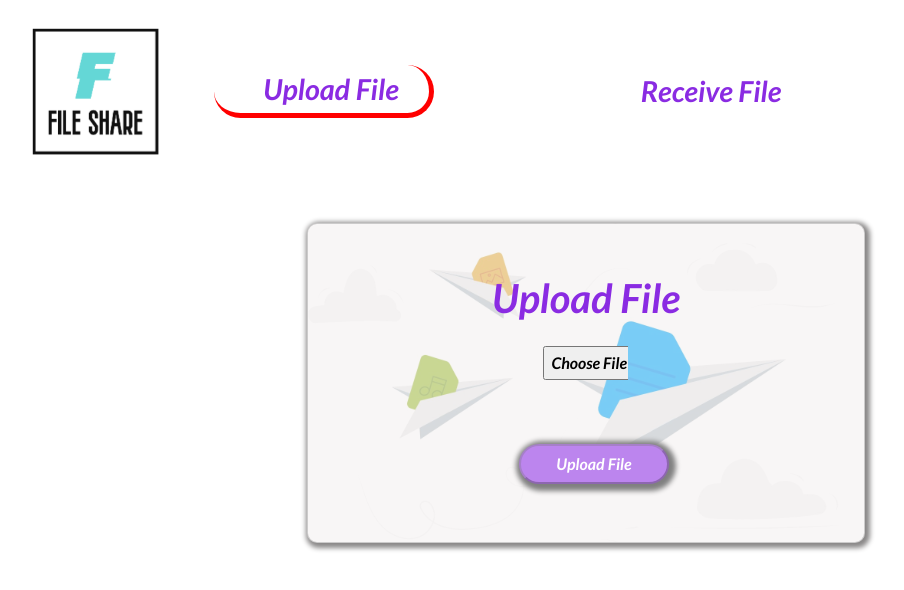
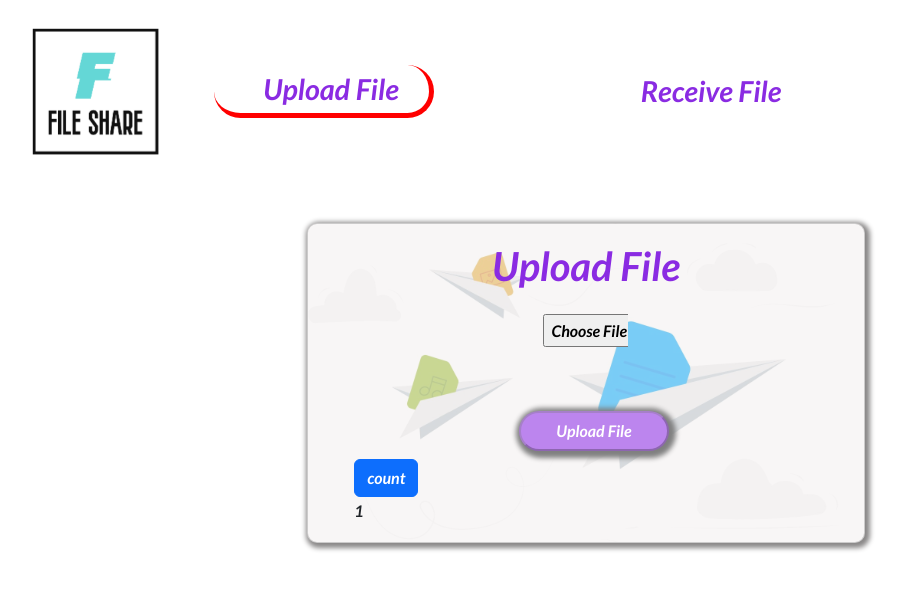
Before and after one commit to FantomDX316/FileSharingApp, a React (Create React App) app in the folder Frontend/: page / in a window 1280 px wide. Shown: the top 590 px of the page, without its empty margins (54-958 px from the left). Built offline with nearby package versions, Linux system fonts and the light colour scheme.

Commit message:
testing commit

```diff
--- a/Frontend/src/components/Home/Home.js
+++ b/Frontend/src/components/Home/Home.js
@@ -26,6 +26,13 @@ const Home = () => {
     const inputHandler = (e) => {
         setData(e.target.files[0]);
         console.log(e.target.files)
+    }
+
+    const [count,setCount] = useState(1);
+
+    //count Handler
+    const countHandler=()=>{
+        setCount(count+1);
     }
 
     const uploadHandler = async (e) => {
@@ -82,6 +89,8 @@ const Home = () => {
                                         <div className="button col-md-12 text-center m-2">
                                             <button className={`${data === "" ? "" : "active"}`} type="submit" disabled={data === "" ? true : false}>Upload File</button>
                                         </div>
+                                        <button className="btn btn-primary" onClick={countHandler}>count</button>
+                                        <div>{count}</div>
                                     </form>
                                 </>
                             }
```
